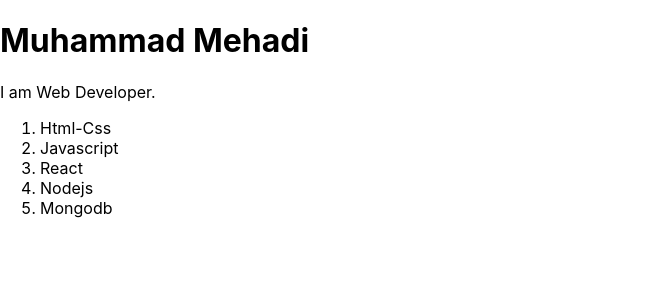
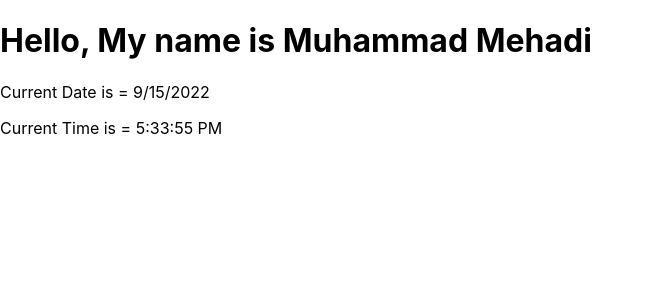
Before and after one commit to Programmer-Mehadi/reactapp1, a React (Create React App) app: page / in a window 1280 px wide. Shown: the top 300 px of the page, without its empty margins (0-652 px from the left). Built offline with nearby package versions, Linux system fonts and the light colour scheme.

Commit message:
React Task-2

```diff
--- a/src/index.js
+++ b/src/index.js
@@ -38,17 +38,13 @@
 5.
 */
 const name = "Muhammad Mehadi";
+const currDate = new Date().toLocaleDateString();
+const currTime = new Date().toLocaleTimeString();
 ReactDOM.render(
   <React.Fragment>
-    <h1>{name === "Muhammad Mehadi" ? name : "No Name Found."}</h1>
-    <p>I am Web Developer.</p>
-    <ol>
-      <li>Html-Css</li>
-      <li>Javascript</li>
-      <li>React</li>
-      <li>Nodejs</li>
-      <li>Mongodb</li>
-    </ol>
+    <h1>Hello, My name is {name}</h1>
+    <p>Current Date is = {currDate}</p>
+    <p>Current Time is = {currTime}</p>
   </React.Fragment>,
   document.getElementById("root")
 );
```
